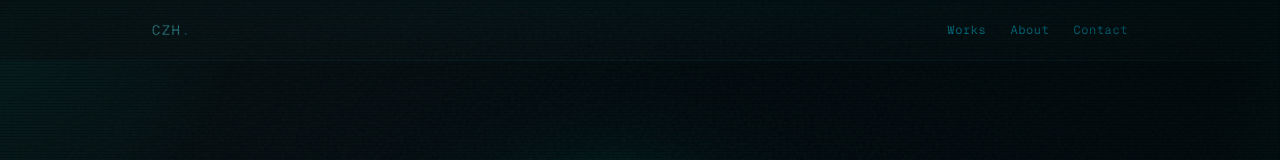
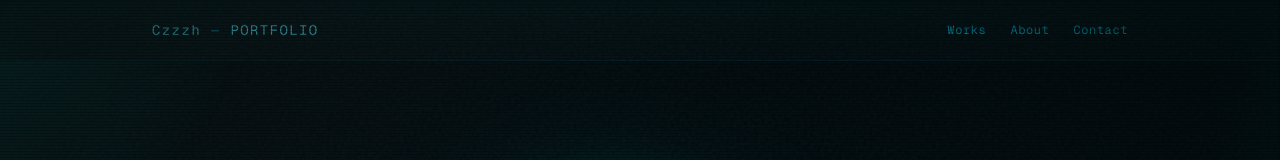
Before and after one commit to MonsterNB1/czzzh-work, a Next.js app: page / in a window 1280 px wide. Shown: the top 160 px of the page. Built offline with nearby package versions, Linux system fonts and the light colour scheme.

Commit message:
style: navbar logo text to Czzzh — PORTFOLIO

```diff
--- a/src/components/Navbar.tsx
+++ b/src/components/Navbar.tsx
@@ -5,7 +5,7 @@ export default function Navbar() {
     <header className="fixed top-0 z-50 w-full border-b border-cyan-500/10 bg-[#060a0f]/80 backdrop-blur-md">
       <nav className="mx-auto flex max-w-5xl items-center justify-between px-6 py-5">
         <Link href="/" className="text-sm tracking-widest text-cyan-300">
-          CZH<span className="text-cyan-600">.</span>
+          Czzzh <span className="text-cyan-600">—</span> PORTFOLIO
         </Link>
         <ul className="flex gap-6 text-xs tracking-wider text-cyan-500">
           <li><Link href="/works" className="transition-colors hover:text-cyan-200">Works</Link></li>
```
